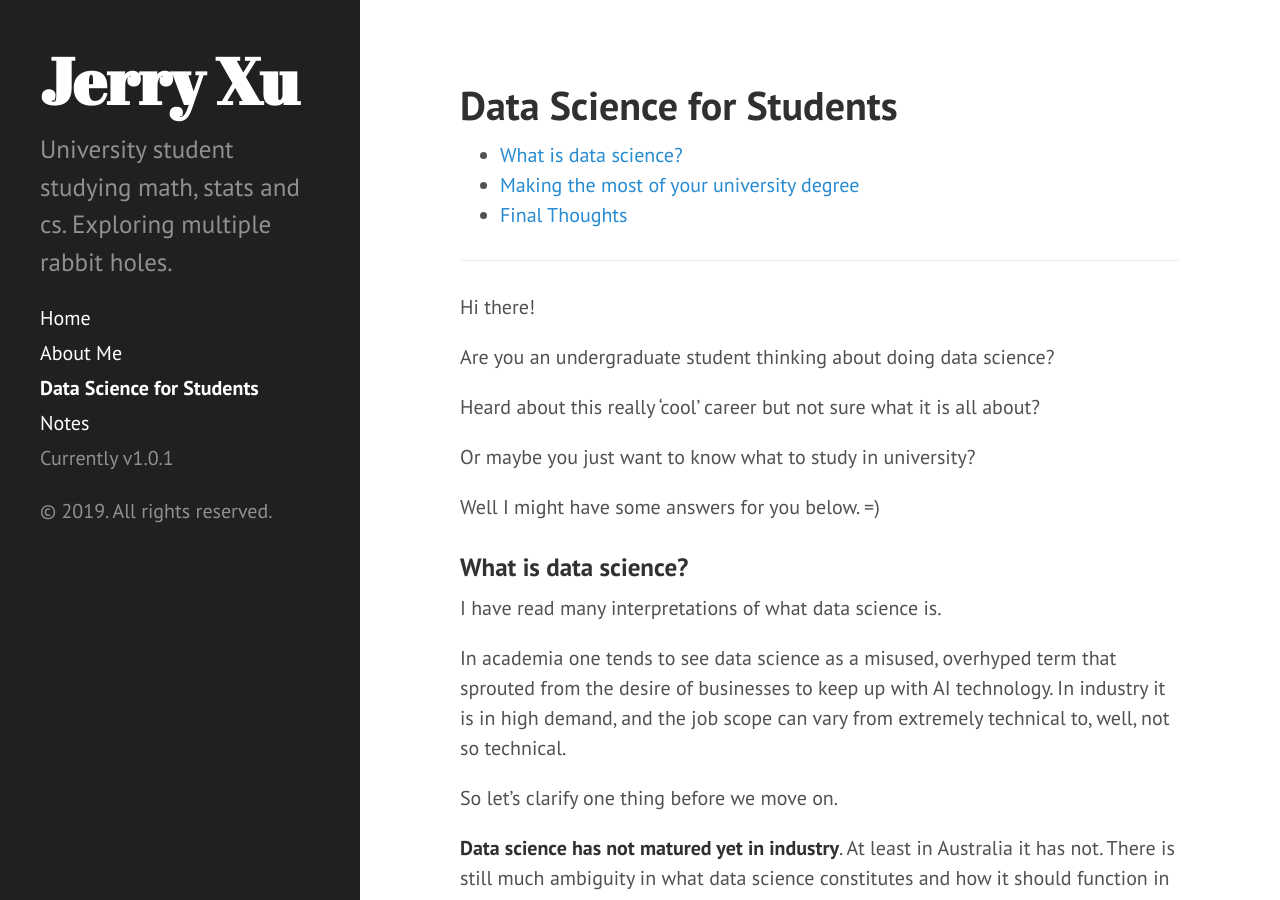
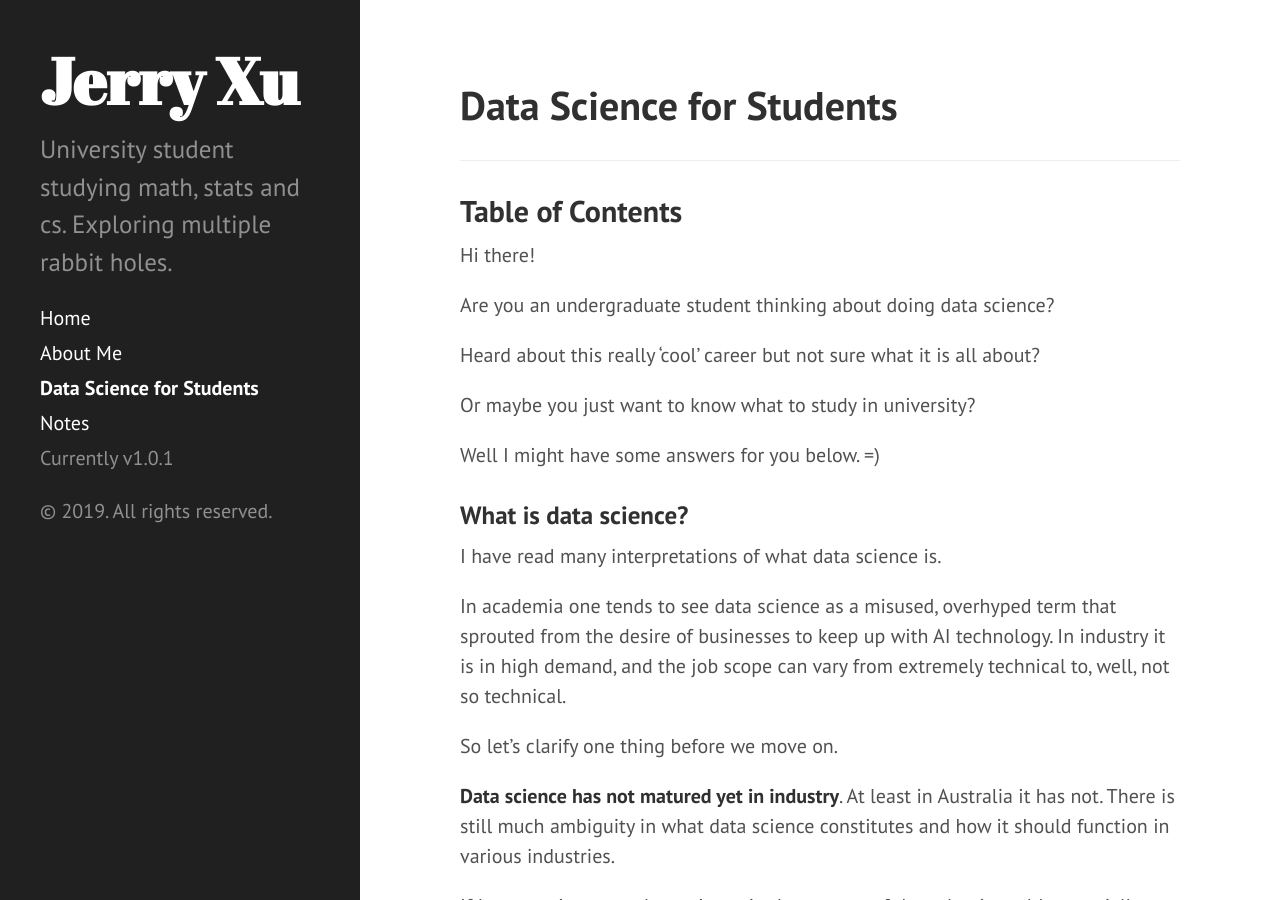
Before and after one commit to jerry-ye-xu/jerry-ye-xu.github.io, a Jekyll site: the page built from ds_for_students.md, in a window 1280 px wide and 900 px high. Built offline with Jekyll 4.4.1, drawn with Linux system fonts in a browser that asks for light colours; the table of contents is made by our own code.

Commit message:
removed { % toc % } from pages and editted page format for posts

```diff
--- a/_layouts/page.html
+++ b/_layouts/page.html
@@ -4,5 +4,7 @@ layout: default
 
 <div class="page">
   <h1 class="page-title">{{ page.title }}</h1>
-  {{ content | toc }}
+  <hr>
+  <h2>Table of Contents</h2>
+  {{ content }}
 </div>
--- a/ds_for_students.md
+++ b/ds_for_students.md
@@ -5,7 +5,7 @@ toc: True
 ---
 
 <!-- Need this for table of contents above -->
----
+<!-- --- -->
 
 Hi there!
 
```
Also changed, not shown: _layouts/post.html (+5 -4 lines).
